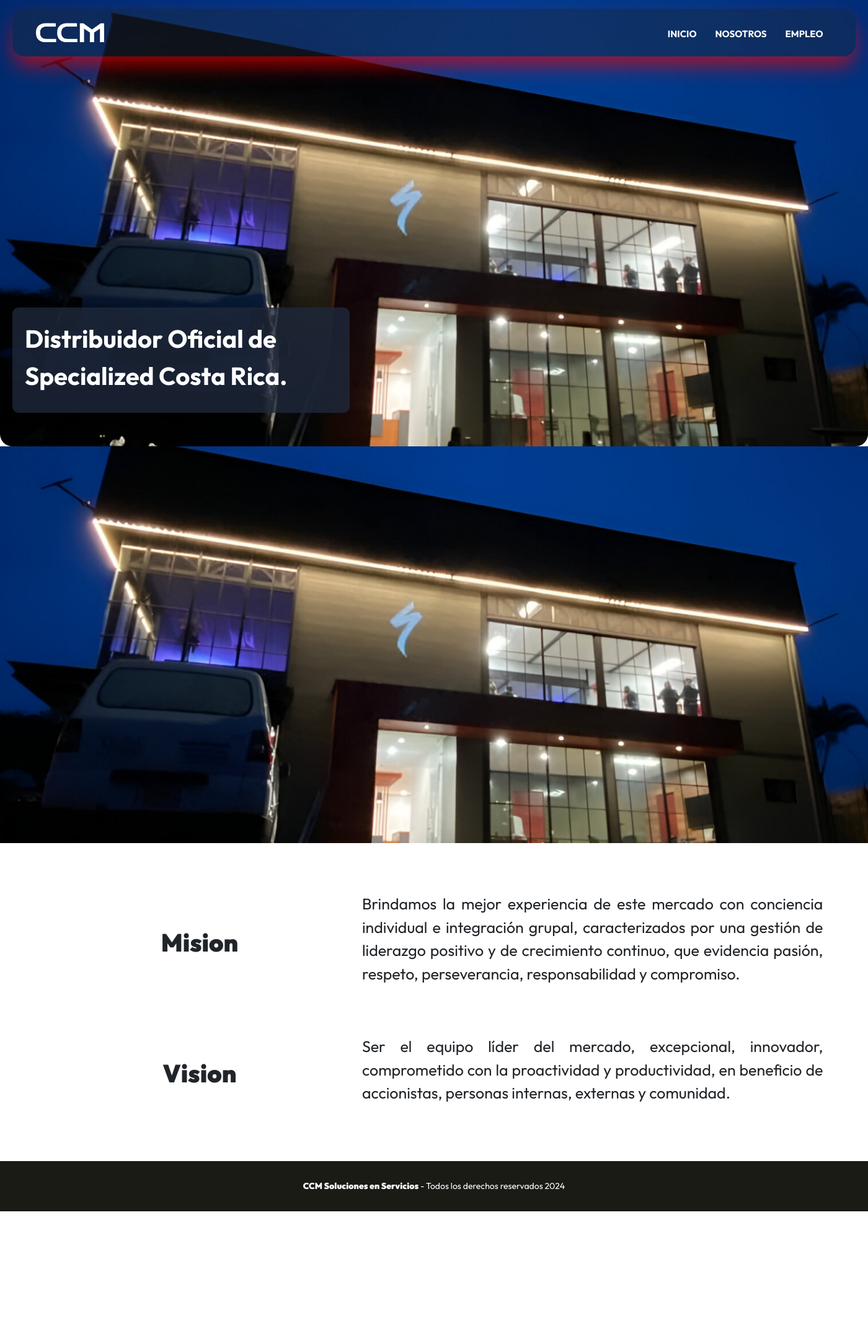
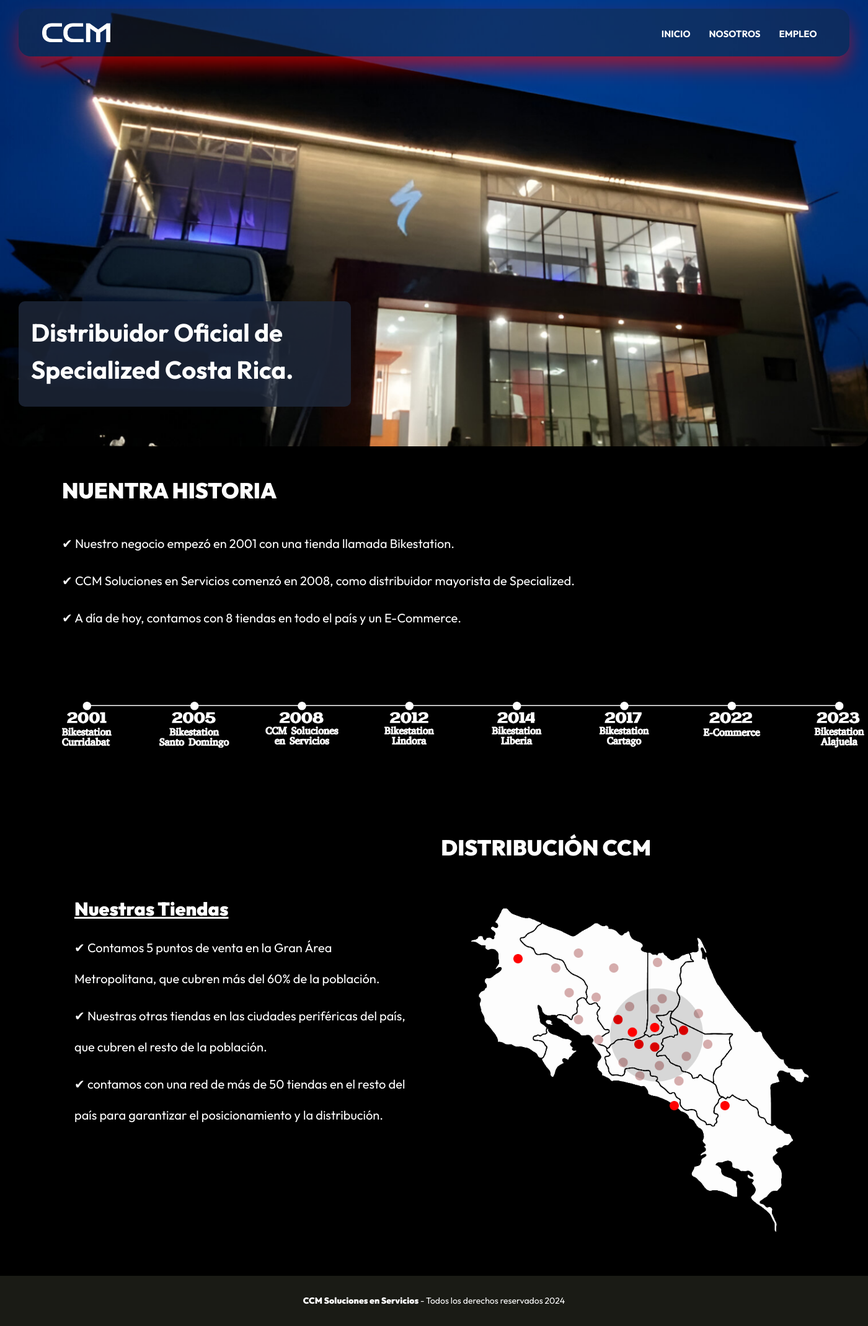
Before and after one commit to dancor98/PES, a PHP site: page / in a window 1400 px wide. Shown: the whole page at 62% size. Before the commit the page ends 1954 px from the top, so only its background shows below. Run offline with PHP 8.4, Linux system fonts and the light colour scheme; some libraries are stand-ins or nearby versions.

Commit message:
Arreglo pantalla inicio

```diff
--- a/src/scss/paginas/_inicio.scss
+++ b/src/scss/paginas/_inicio.scss
@@ -1,61 +1,80 @@
 @use 'base/mixins' as m;
 @use 'base/variables' as v;
 
-.contenedor-inicio {
-
-    margin: 0;
-    min-height: 20rem;
-    background-image: url('../img/CCM.png');
-    height: 40vh;
-    background-repeat: no-repeat;
-    background-size:cover;
-    background-position: center ;
+.inicio{
+    background-color: rgb(0, 0, 0);
+}
+.contenedor-inicio{
+    padding: 3rem 2rem;
+    display: flex;
+        flex-wrap: wrap; /* Permitir que los elementos se envuelvan en dispositivos pequeños */
+        gap: 20px; /* Espacio entre las columnas */
     @include m.tablet {
-        height: 80vh;
+        padding: 3rem 10rem;
     }
 }
 
-
-
-.contenedor-principal {
-    padding: 2rem;
-    display: flex;
-    flex-wrap: wrap;
-    gap: 1rem;
-    align-items: center;
-    margin: 3rem 1rem;
-    // justify-content: center;
-    @include m.desktop {
-        margin: 3rem 20rem;
+.titulo-inicio{
+    width: 100%; /* Ancho completo en dispositivos pequeños */
+    text-align: left; /* Alinear el texto al centro */
+    margin-bottom: 20px; /* Margen inferior */
+    color: v.$blanco;
+    text-transform: uppercase;
+    font-size: 2.7rem;
+    @include m.tablet {
+         font-size: 3.5rem;
     }
 
-    @include m.tablet {
-        margin: 3rem 5rem;
-    }
-
-    &__left {
-        width: 100%;
-        // background-color: aqua;
-        @include m.desktop {
-            width: 40%;
-            padding: 3rem 0rem;
-        }
-
-        &__titulo{
-            text-align: center;
-        }
-    }
-
-    &__right {
-        width: 100%;
-        // background-color: aquamarine;
-        @include m.desktop {
-            width: 59%;
-            padding: 3rem 0rem;
-        }
-        &__texto{
-            font-size: 2.5rem;
-            text-align: justify;
+    &--2{
+        @include m.tablet {
+            text-align: right;
+            padding-right: 25rem;
         }
     }
 }
+
+.columna {
+    flex: 1; /* Ocupa todo el espacio disponible */
+    padding: 0 2rem; /* Espaciado interno */
+    display: flex; /* Utilizar flexbox para el contenido interno */
+        flex-direction: column; /* Alinear el contenido en columna */
+        // align-items: center; /* Centrar el contenido horizontalmente */
+        // justify-content: center; /* Centrar el contenido verticalmente */
+    @include m.tablet {
+         width: 50%;
+    }
+}
+
+.subtitulo-inicio{
+    color: v.$blanco;
+    text-decoration: underline;
+    font-size: 2.5rem;
+    text-align: left;
+    @include m.tablet {
+         font-size: 3rem;
+    }
+
+}
+
+.descripcion-inicio{
+    color: v.$blanco;
+    font-size: 2rem;
+    line-height: 2.5;
+}
+
+.imagen-mapa{
+    width: 30rem; /* Ancho deseado */
+height: auto; /* Mantener la proporción */
+@include m.tablet {
+     width: 60rem;
+}
+}
+.imagen-linea{
+visibility: hidden;
+@include m.tablet {
+    visibility: visible;
+    height: auto;
+     width: 130rem;
+     padding: 10rem 0;
+}
+}
--- a/src/scss/ui/header/_header.scss
+++ b/src/scss/ui/header/_header.scss
@@ -59,7 +59,7 @@
     background-position: center; /* Centrar la imagen en el div */
     background-repeat: no-repeat; /* Evitar que la imagen se repita */
     border-radius: 0 0 2rem 2rem;
-    padding: 1.4rem 2rem;
+    padding: 1.4rem 3rem;
     display: flex;
     flex-direction: column; /* Apilar los elementos verticalmente */
     justify-content: space-between; /* Espacio entre los elementos */
@@ -114,7 +114,7 @@
 .texto-inicio {
     background-color: #1e293bcd; /* Color de fondo semi-transparente */
     padding: 2rem ; /* Espaciado interno */
-    margin-bottom: 4rem;
+    margin-bottom: 5rem;
     border-radius: 1rem; /* Borde redondeado */
     color: v.$blanco;
     font-weight: v.$bold;
--- a/views/layout.php
+++ b/views/layout.php
@@ -6,27 +6,20 @@
     <meta name="viewport" content="width=device-width, initial-scale=1.0">
     <title>CCM</title>
     <!-- Bootstrap CSS -->
-    <link href="https://cdn.jsdelivr.net/npm/bootstrap@5.0.2/dist/css/bootstrap.min.css" rel="stylesheet"
-        integrity="sha384-EVSTQN3/azprG1Anm3QDgpJLIm9Nao0Yz1ztcQTwFspd3yD65VohhpuuCOmLASjC" crossorigin="anonymous">
+    <link href="https://cdn.jsdelivr.net/npm/bootstrap@5.0.2/dist/css/bootstrap.min.css" rel="stylesheet" integrity="sha384-EVSTQN3/azprG1Anm3QDgpJLIm9Nao0Yz1ztcQTwFspd3yD65VohhpuuCOmLASjC" crossorigin="anonymous">
 
     <link rel="preconnect" href="https://fonts.googleapis.com">
     <link rel="preconnect" href="https://fonts.gstatic.com" crossorigin>
     <link href="https://fonts.googleapis.com/css2?family=Outfit:wght@300;400;700;900&display=swap" rel="stylesheet">
-    <link rel="stylesheet" href="https://unpkg.com/leaflet@1.8.0/dist/leaflet.css"
-        integrity="sha512-hoalWLoI8r4UszCkZ5kL8vayOGVae1oxXe/2A4AO6J9+580uKHDO3JdHb7NzwwzK5xr/Fs0W40kiNHxM9vyTtQ=="
-        crossorigin="" />
-    <link rel="stylesheet" href="https://cdnjs.cloudflare.com/ajax/libs/font-awesome/6.1.2/css/all.min.css"
-        integrity="sha512-1sCRPdkRXhBV2PBLUdRb4tMg1w2YPf37qatUFeS7zlBy7jJI8Lf4VHwWfZZfpXtYSLy85pkm9GaYVYMfw5BC1A=="
-        crossorigin="anonymous" referrerpolicy="no-referrer" />
+    <link rel="stylesheet" href="https://unpkg.com/leaflet@1.8.0/dist/leaflet.css" integrity="sha512-hoalWLoI8r4UszCkZ5kL8vayOGVae1oxXe/2A4AO6J9+580uKHDO3JdHb7NzwwzK5xr/Fs0W40kiNHxM9vyTtQ==" crossorigin="" />
+    <link rel="stylesheet" href="https://cdnjs.cloudflare.com/ajax/libs/font-awesome/6.1.2/css/all.min.css" integrity="sha512-1sCRPdkRXhBV2PBLUdRb4tMg1w2YPf37qatUFeS7zlBy7jJI8Lf4VHwWfZZfpXtYSLy85pkm9GaYVYMfw5BC1A==" crossorigin="anonymous" referrerpolicy="no-referrer" />
     <link href="https://unpkg.com/aos@2.3.1/dist/aos.css" rel="stylesheet">
     <link rel="stylesheet" href="/build/css/app.css">
-    <script src="https://unpkg.com/leaflet@1.8.0/dist/leaflet.js"
-        integrity="sha512-BB3hKbKWOc9Ez/TAwyWxNXeoV9c1v6FIeYiBieIWkpLjauysF18NzgR1MBNBXf8/KABdlkX68nAhlwcDFLGPCQ=="
-        crossorigin="" defer></script>
+    <script src="https://unpkg.com/leaflet@1.8.0/dist/leaflet.js" integrity="sha512-BB3hKbKWOc9Ez/TAwyWxNXeoV9c1v6FIeYiBieIWkpLjauysF18NzgR1MBNBXf8/KABdlkX68nAhlwcDFLGPCQ==" crossorigin="" defer></script>
     <link rel="stylesheet" href="https://cdn.jsdelivr.net/npm/swiper@8/swiper-bundle.min.css" />
 </head>
 
-<body class="home">
+<body class="home inicio">
     <?php
     include_once '../views/templates/header.php';
     ?>
@@ -39,11 +32,9 @@
     include_once '../views/templates/footer.php';
     ?>
 
-    <script src="https://cdn.jsdelivr.net/npm/@popperjs/core@2.9.2/dist/umd/popper.min.js"
-        integrity="sha384-IQsoLXl5PILFhosVNubq5LC7Qb9DXgDA9i+tQ8Zj3iwWAwPtgFTxbJ8NT4GN1R8p" crossorigin="anonymous">
+    <script src="https://cdn.jsdelivr.net/npm/@popperjs/core@2.9.2/dist/umd/popper.min.js" integrity="sha384-IQsoLXl5PILFhosVNubq5LC7Qb9DXgDA9i+tQ8Zj3iwWAwPtgFTxbJ8NT4GN1R8p" crossorigin="anonymous">
     </script>
-    <script src="https://cdn.jsdelivr.net/npm/bootstrap@5.0.2/dist/js/bootstrap.min.js"
-        integrity="sha384-cVKIPhGWiC2Al4u+LWgxfKTRIcfu0JTxR+EQDz/bgldoEyl4H0zUF0QKbrJ0EcQF" crossorigin="anonymous">
+    <script src="https://cdn.jsdelivr.net/npm/bootstrap@5.0.2/dist/js/bootstrap.min.js" integrity="sha384-cVKIPhGWiC2Al4u+LWgxfKTRIcfu0JTxR+EQDz/bgldoEyl4H0zUF0QKbrJ0EcQF" crossorigin="anonymous">
     </script>
     <script src="/build/js/main.min.js" defer></script>
 
--- a/views/paginas/index.php
+++ b/views/paginas/index.php
@@ -1,31 +1,28 @@
-<div class="contenedor-inicio"></div>
+<div class="contenedor-inicio">
+    <h1 class="titulo-inicio">Nuentra Historia</h1>
 
-<div class="contenido-principal">
-</div>
+    <div>
+        <p class="descripcion-inicio">✔ Nuestro negocio empezó en 2001 con una tienda llamada Bikestation.</p>
+        <p class="descripcion-inicio">✔ CCM Soluciones en Servicios comenzó en 2008, como distribuidor mayorista de
+            Specialized.</p>
+        <p class="descripcion-inicio">✔ A día de hoy, contamos con 8 tiendas en todo el país y un E-Commerce.</p>
+        <img class="imagen-linea" src="/build/img/linea_tiempo.png" alt="">
 
-<div class="contenedor-principal">
-    <div class="contenedor-principal__left">
-        <h1 class="contenedor-principal__left__titulo">Mision</h1>
-    </div>
-    <div class="contenedor-principal__right">
-        <p class="contenedor-principal__right__texto">Brindamos la mejor experiencia de este
-            mercado con conciencia individual e
-            integración grupal, caracterizados por
-            una gestión de liderazgo positivo y de
-            crecimiento continuo, que evidencia
-            pasión, respeto, perseverancia,
-            responsabilidad y compromiso.</p>
     </div>
 
-    <div class="contenedor-principal__left">
-        <h1 class="contenedor-principal__left__titulo">Vision</h1>
+
+    <h1 class="titulo-inicio titulo-inicio--2">Distribución CCM</h1>
+
+    <div class="columna">
+        <h2 class="subtitulo-inicio">Nuestras Tiendas</h2>
+        <p class="descripcion-inicio">✔ Contamos 5 puntos de venta en la Gran Área Metropolitana, que cubren más del 60%
+            de la población.</p>
+        <p class="descripcion-inicio">✔ Nuestras otras tiendas en las ciudades periféricas del país, que cubren el resto
+            de la población.</p>
+        <p class="descripcion-inicio">✔ contamos con una red de más de 50 tiendas en el resto del país para garantizar
+            el posicionamiento y la distribución.</p>
     </div>
-    <div class="contenedor-principal__right">
-        <p class="contenedor-principal__right__texto">
-            Ser el equipo líder del mercado,
-            excepcional, innovador, comprometido
-            con la proactividad y productividad, en
-            beneficio de accionistas, personas
-            internas, externas y comunidad.</p>
+    <div class="columna">
+        <img class="imagen-mapa" src="/build/img/mapa.png" alt="">
     </div>
 </div>
```
Also changed, not shown: public/build/css/app.css, src/img/linea_tiempo.png (added), src/img/mapa.png (added), 7 other files.
